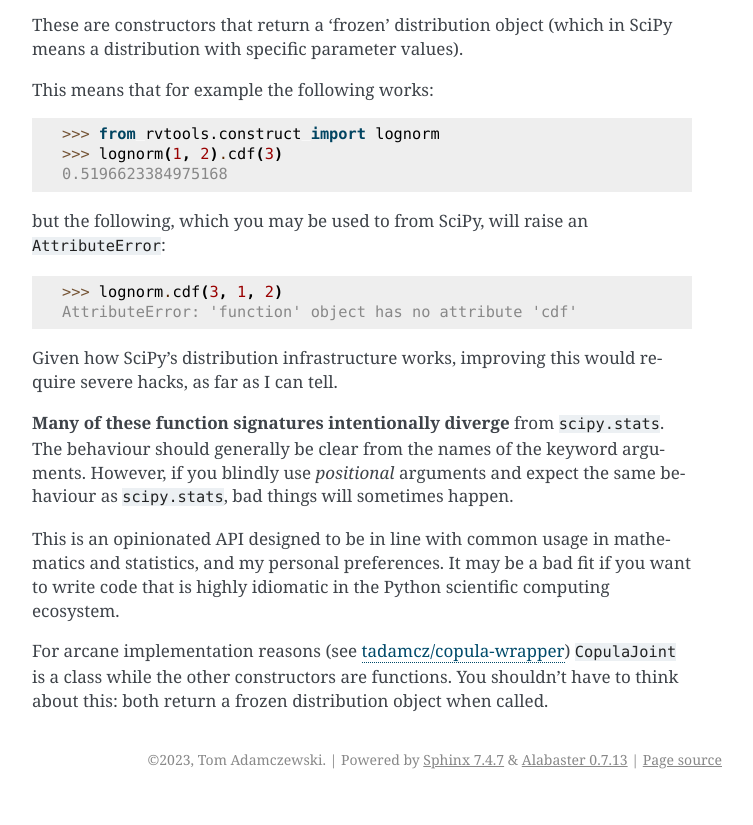
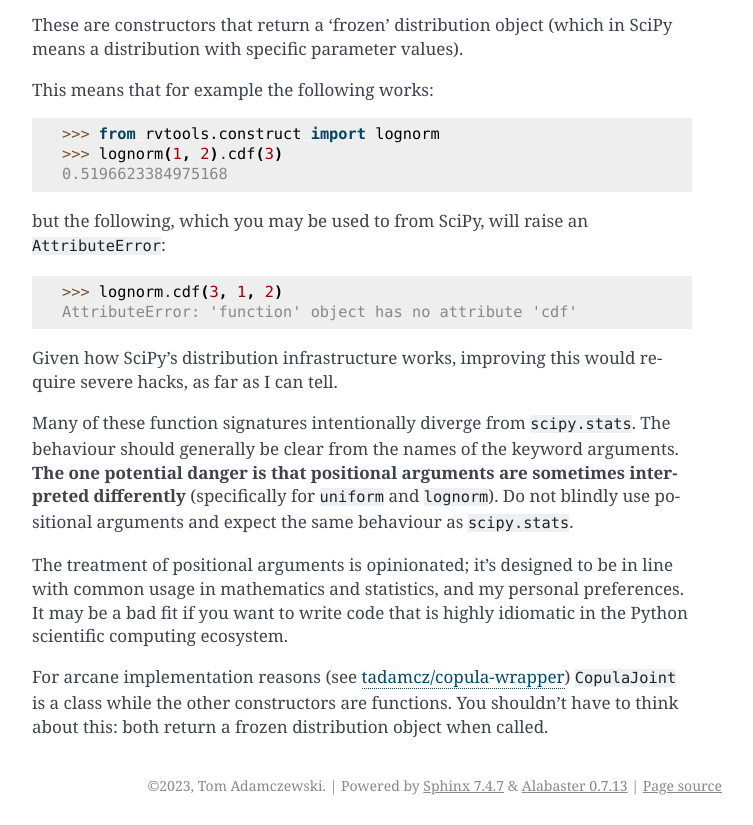
Before and after one commit to tadamcz/rvtools, a Sphinx documentation site: the page built from docs/rvtools.construct.rst, in a window 1280 px wide, cut to the strip 300-1125 px from the top of the page. Shown: the whole strip, without its empty margins (388-1141 px from the left). Built offline with Sphinx 7.4.7, drawn with Linux system fonts in a browser that asks for light colours; before the commit the page ends 1099 px from its top, so only the background shows below that.

Commit message:
improve docs

```diff
--- a/docs/rvtools.construct.rst
+++ b/docs/rvtools.construct.rst
@@ -32,8 +32,8 @@ AttributeError: 'function' object has no attribute 'cdf'
 
 Given how SciPy's distribution infrastructure works, improving this would require severe hacks, as far as I can tell.
 
-**Many of these function signatures intentionally diverge** from ``scipy.stats``. The behaviour should generally be clear from the names of the keyword arguments. However, if you blindly use *positional* arguments and expect the same behaviour as ``scipy.stats``, bad things will sometimes happen.
+Many of these function signatures intentionally diverge from ``scipy.stats``. The behaviour should generally be clear from the names of the keyword arguments. **The one potential danger is that positional arguments are sometimes interpreted differently** (specifically for ``uniform`` and ``lognorm``). Do not blindly use positional arguments and expect the same behaviour as ``scipy.stats``.
 
-This is an opinionated API designed to be in line with common usage in mathematics and statistics, and my personal preferences. It may be a bad fit if you want to write code that is highly idiomatic in the Python scientific computing ecosystem.
+The treatment of positional arguments is opinionated; it's designed to be in line with common usage in mathematics and statistics, and my personal preferences. It may be a bad fit if you want to write code that is highly idiomatic in the Python scientific computing ecosystem.
 
 For arcane implementation reasons (see `tadamcz/copula-wrapper <https://github.com/tadamcz/copula-wrapper>`_) ``CopulaJoint`` is a class while the other constructors are functions. You shouldn't have to think about this: both return a frozen distribution object when called.
```
